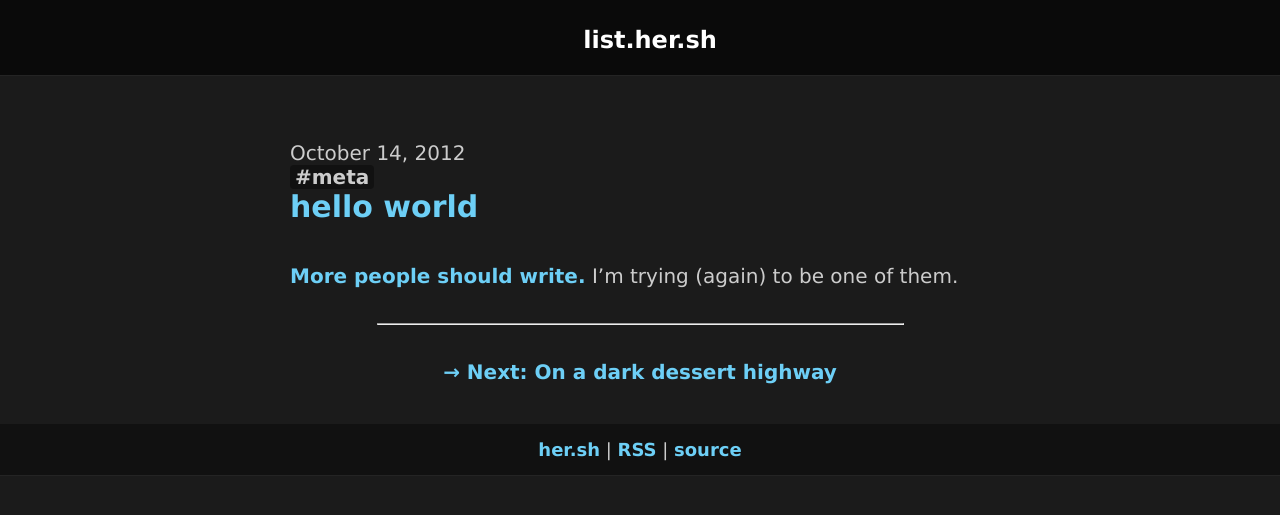
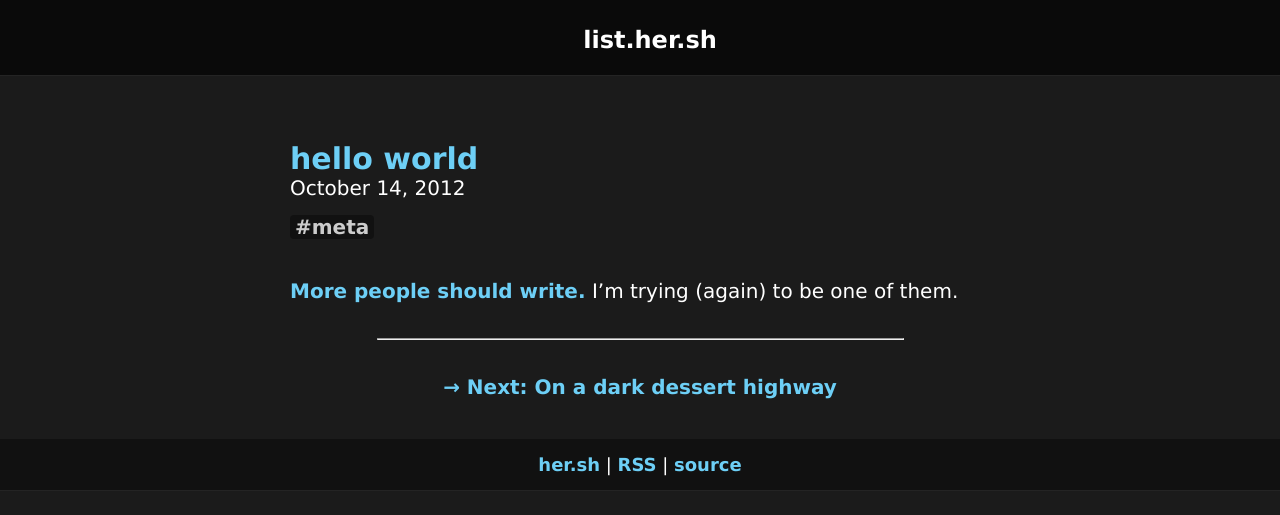
Before and after one commit to jhersh/list.her.sh, a Jekyll site: the page built from _posts/2012-10-14-hello.md, in a window 1280 px wide. Shown: the top 515 px of the page. Built offline with Jekyll 4.4.1, drawn with Linux system fonts in a browser that asks for light colours.

Commit message:
more style updates

```diff
--- a/_includes/post_header.html
+++ b/_includes/post_header.html
@@ -1,4 +1,10 @@
-<p class="date">{{ page.date | date: "%B %-d, %Y" }}</p>
+{% if page.title | size > 0 %}
+<h2><a href="{{ page.url }}">{{ page.title }}</a></h2>
+{% endif %}
+<p class="post-date">{{ page.date | date: "%B %-d, %Y" }}</p>
+{% if page.summary | size > 0 %}
+<em>{{ page.summary }}</em><br/>
+{% endif %}
 {% if page.tags | size > 0 %}
 {% for tag in page.tags %}
   <a
@@ -9,9 +15,3 @@
   </a>
 {% endfor %}
 {% endif %}
-{% if page.title | size > 0 %}
-<h2><a href="{{ page.url }}">{{ page.title }}</a></h2>
-{% if page.summary | size > 0 %}
-<em>{{ page.summary }}</em><br/>
-{% endif %}
-{% endif %}
--- a/_includes/styles.css
+++ b/_includes/styles.css
@@ -60,7 +60,7 @@ a {
 
 body {
 	background: #1b1b1b;
-	color: #ccc;
+	color: white;
 	font: 125% "Avenir Next", "Lucida Grande", Helvetica, Arial, "Lucida Sans", Verdana, sans-serif;
 	vertical-align: baseline;
 	-webkit-font-smoothing: antialiased;
@@ -95,6 +95,10 @@ acronym {
 code,
 pre {
 	font-family: Menlo, Consolas, Monaco, "Lucida Console", Courier, monospace;
+}
+
+p.post-date {
+    margin-bottom: 15px;
 }
 
 p code,
@@ -244,7 +248,7 @@ blockquote,
 	color: #999;
 	margin-bottom: 1em;
 	margin-left: 1em;
-	padding: 6px;
+	padding: 4px;
 }
 blockquote p {
 	padding: 1em 1em 0;
```
